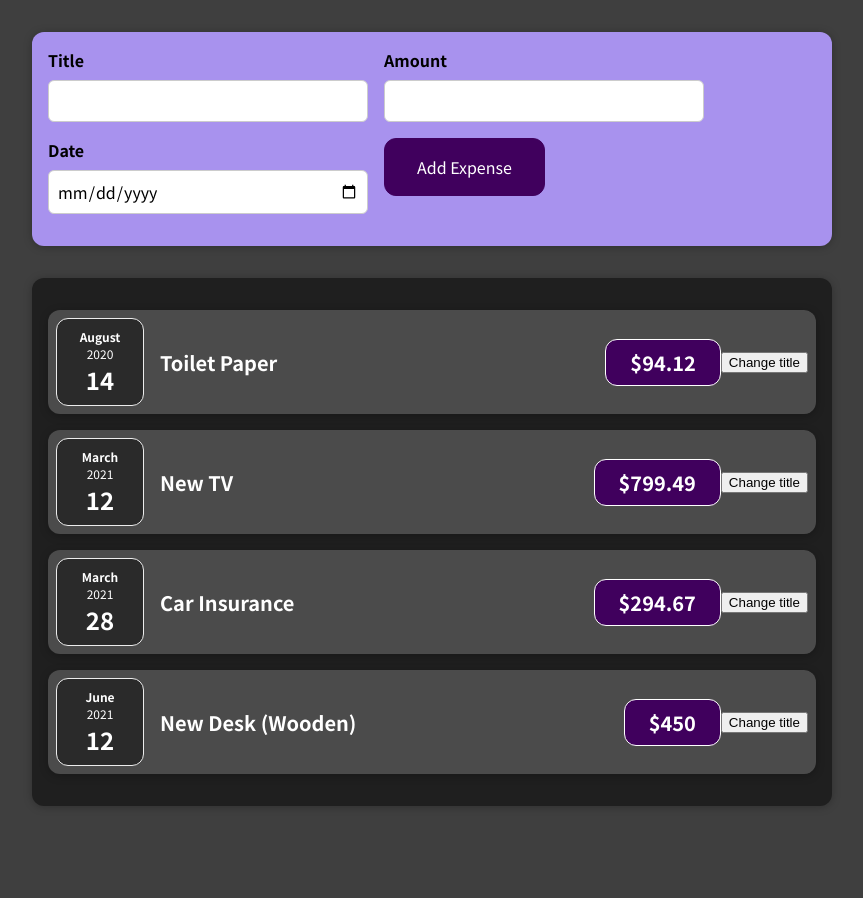
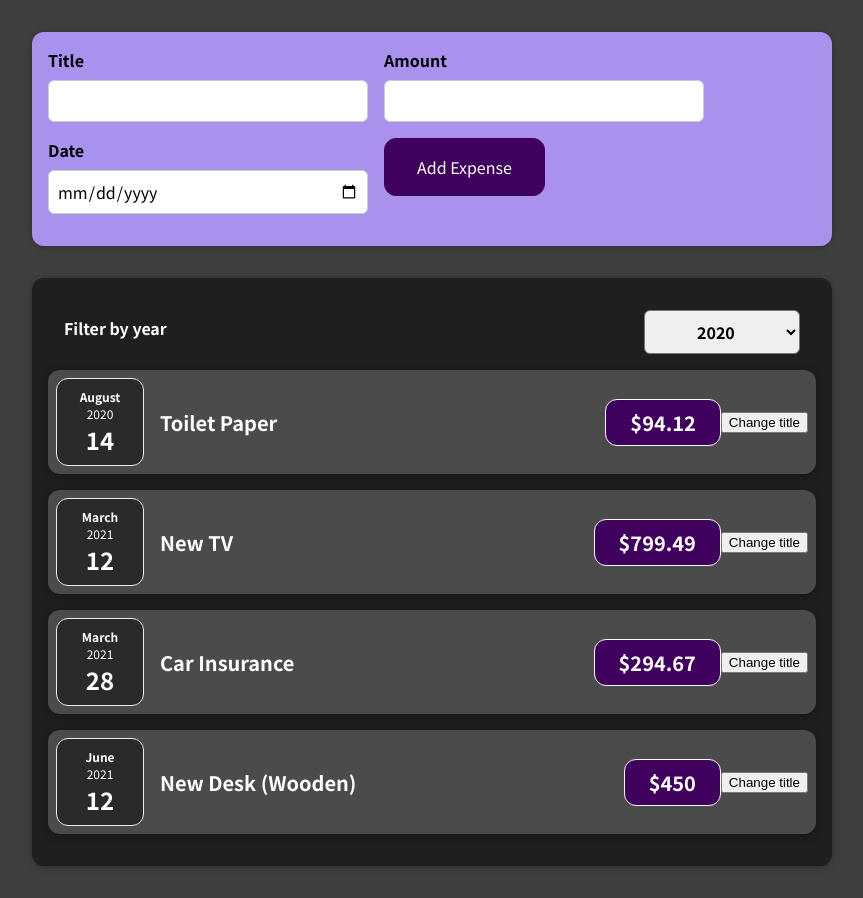
Before and after one commit to marcinsola/expenses-react-app, a React (Create React App) app: page / in a window 1280 px wide. Shown: the whole page, without its empty margins (208-1071 px from the left). Before the commit the page ends 838 px from the top, so only its background shows below. Built offline with nearby package versions, Linux system fonts and the light colour scheme.

Commit message:
Add filter initial code

```diff
--- a/src/App.js
+++ b/src/App.js
@@ -29,7 +29,6 @@
     console.log(expense);
   }
 
-
 return (
   <div className="App" >
     <NewExpense onAddExpense={addExpenseHandler}/>
--- a/src/components/Expenses/ExpenseList.js
+++ b/src/components/Expenses/ExpenseList.js
@@ -1,16 +1,25 @@
+import { useState } from "react";
 import ExpenseItem from "./ExpenseItem";
+import ExpensesFilter from "./ExpensesFilter";
 import Card from "../UI/Card";
 import './ExpenseList.css';
 
 const ExpenseList = (props) => {
+    const [filteredYear, setFilteredYear] = useState('2020');
+
     const renderedExpenses = props.expenses.map(
         expense => <ExpenseItem date={expense.date}
             amount={expense.amount}
             title={expense.title} />
     );
 
+    const filterChangeHandler = (year) => {
+        setFilteredYear(year);
+    }
+
     return (
-        <Card className="expenses">
+        < Card className="expenses">
+            <ExpensesFilter selectedYear={filteredYear} onChangeFilter={filterChangeHandler} />
             {renderedExpenses}
         </Card>
     )
--- /dev/null
+++ b/src/components/Expenses/ExpensesFilter.css
@@ -0,0 +1,24 @@
+.expenses-filter {
+  color: white;
+  padding: 0 1rem;
+}
+
+.expenses-filter__control {
+  display: flex;
+  width: 100%;
+  align-items: center;
+  justify-content: space-between;
+  margin: 1rem 0;
+}
+
+.expenses-filter label {
+  font-weight: bold;
+  margin-bottom: 0.5rem;
+}
+
+.expenses-filter select {
+  font: inherit;
+  padding: 0.5rem 3rem;
+  font-weight: bold;
+  border-radius: 6px;
+}
--- /dev/null
+++ b/src/components/Expenses/ExpensesFilter.js
@@ -0,0 +1,23 @@
+import './ExpensesFilter.css';
+
+const ExpensesFilter = (props) => {
+    const dropdownChangeHandler = (event) => {
+        props.onChangeFilter(event.target.value);
+    }
+
+    return (
+        <div className='expenses-filter'>
+            <div className='expenses-filter__control'>
+                <label>Filter by year</label>
+                <select value={props.selectedYear} onChange={dropdownChangeHandler}>
+                    <option value='2022'>2022</option>
+                    <option value='2021'>2021</option>
+                    <option value='2020'>2020</option>
+                    <option value='2019'>2019</option>
+                </select>
+            </div>
+        </div>
+    );
+};
+
+export default ExpensesFilter;
```
